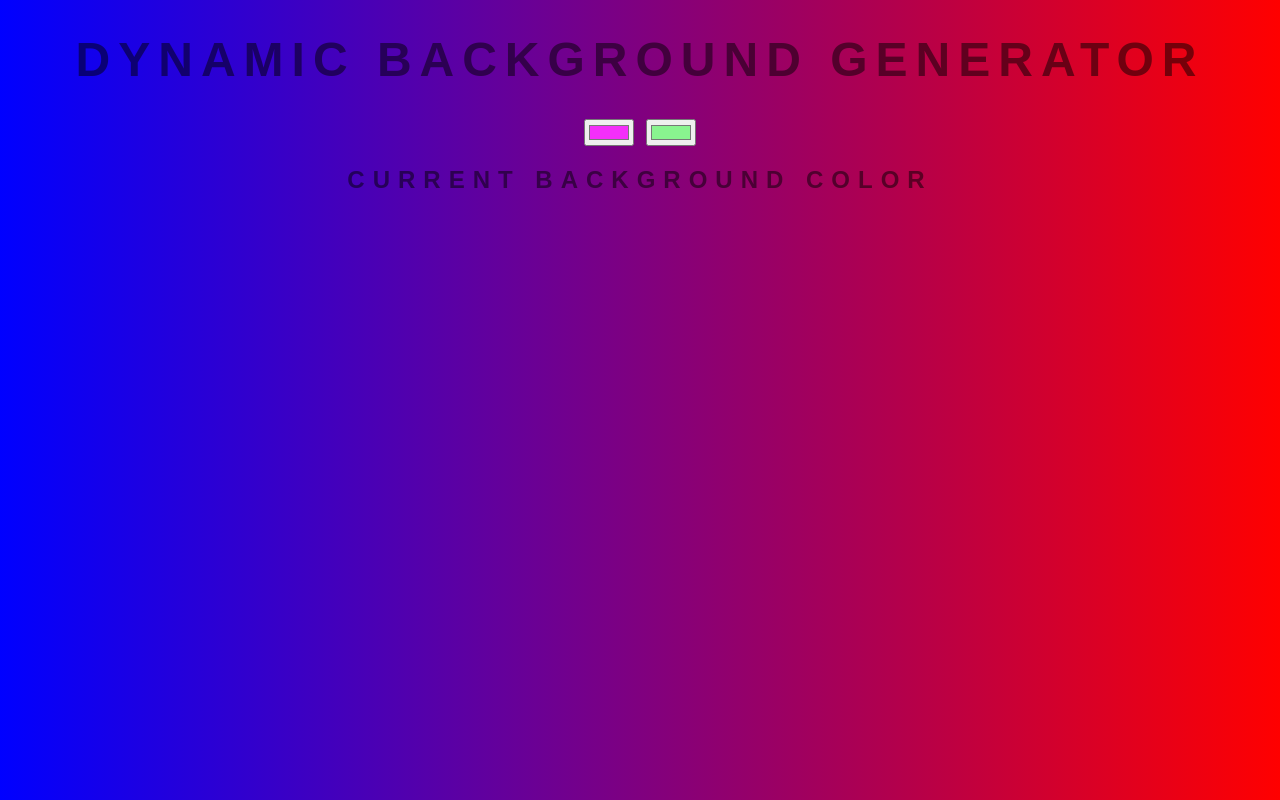
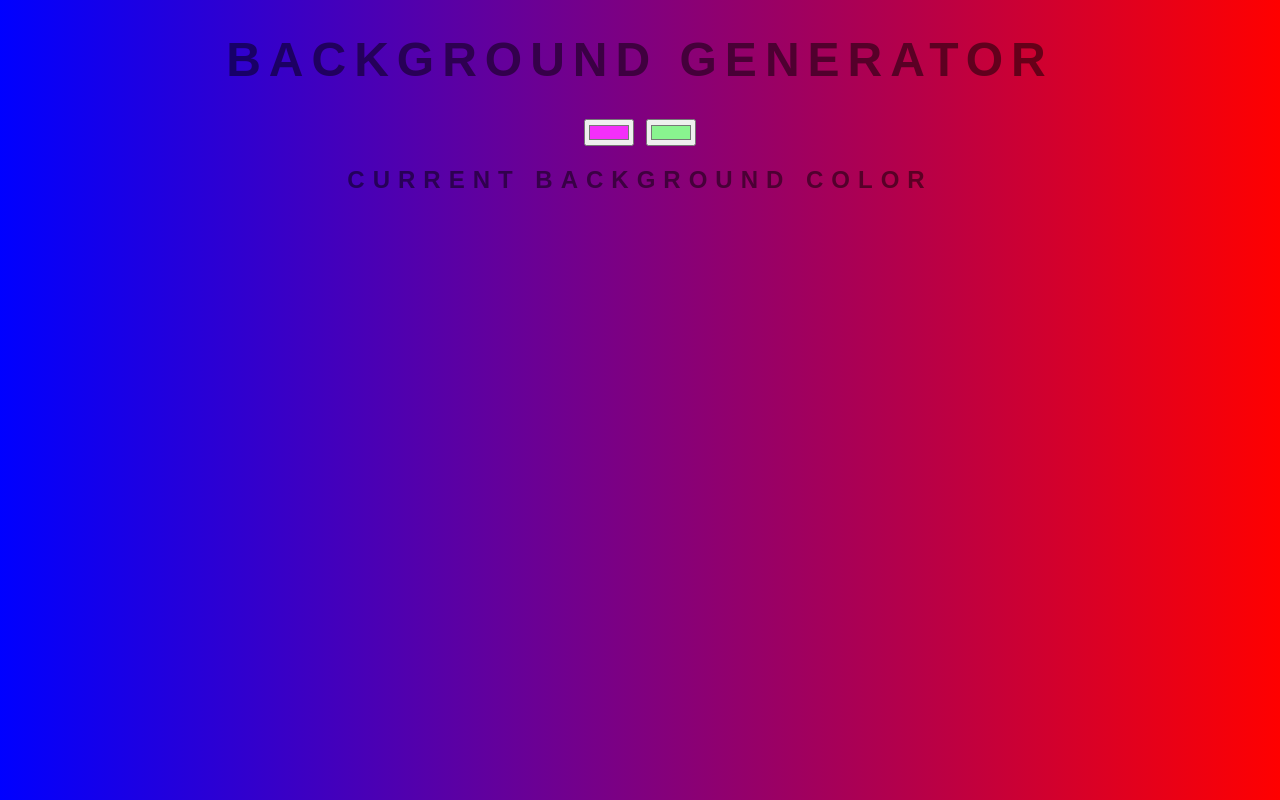
Before and after one commit to Ahtasham-Shaikh/Background-generator, a plain HTML site: page index.html in a window 1280 px wide. Drawn offline with Linux system fonts and the light colour scheme.

Commit message:
now its a cool background generator

```diff
--- a/index.html
+++ b/index.html
@@ -6,7 +6,7 @@
     <link rel="stylesheet" href="style.css">
   </head>
   <body>
-    <h1>Dynamic BackGround Generator</h1>
+    <h1>BackGround Generator</h1>
     <input id="color1" type="color" name="" value="#f32ff9">
     <input id="color2" type="color" name="" value="#89f48f">
     <h2>Current background color</h2>
```
